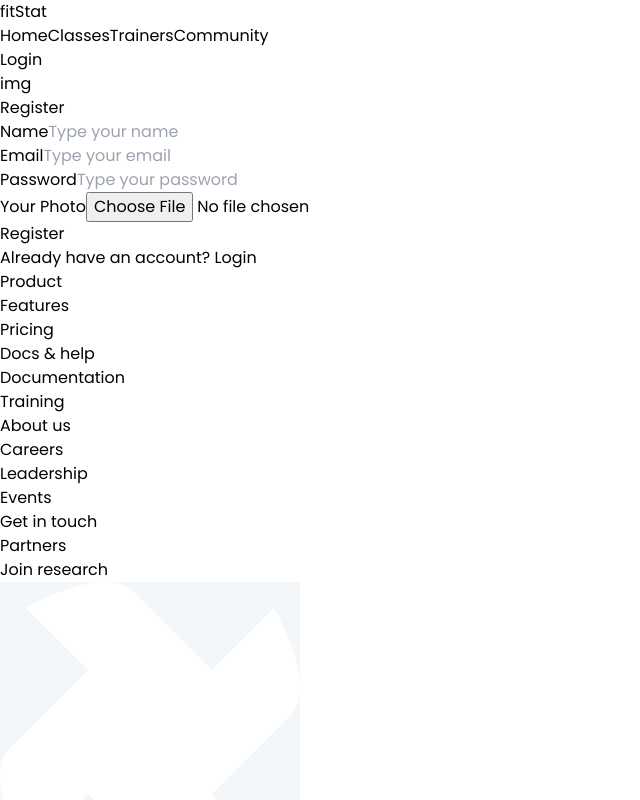
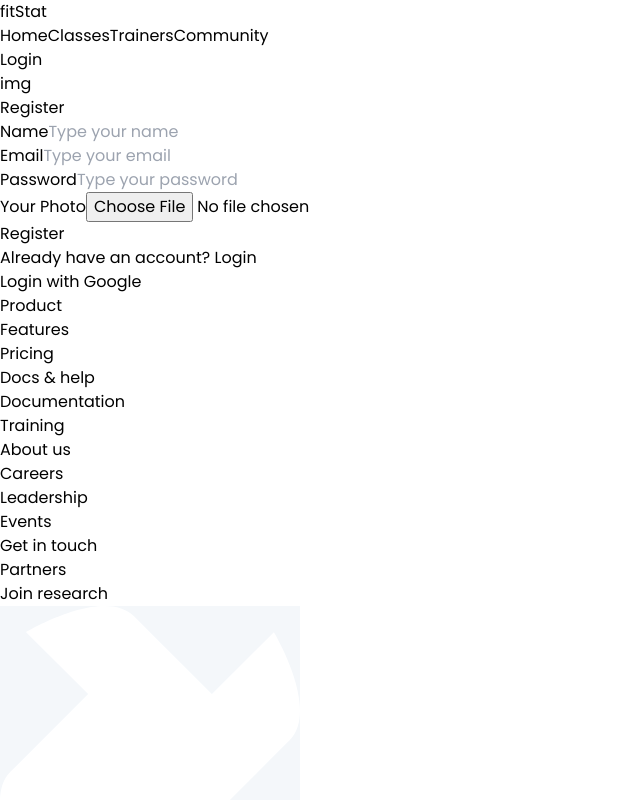
Before and after one commit to imran-binhasan/fitstat-client, a React (Vite) app: page /register in a window 1280 px wide. Shown: the top 800 px of the page, without its empty margins (0-640 px from the left). Built offline with nearby package versions, Linux system fonts and the light colour scheme; no server answers.

Commit message:
update auth add social logiin

```diff
--- /dev/null
+++ b/src/components/SocialLogin.jsx
@@ -0,0 +1,43 @@
+import Swal from "sweetalert2";
+import useAuth from "../hooks/useAuth";
+import useAxiosPublic from "../hooks/useAxiosPublic";
+
+const SocialLogin = () => {
+    const {googleLogin} = useAuth();
+    const axiosPublic = useAxiosPublic()
+    const handleGoogleLogin = async() => {
+        googleLogin()
+        .then( (res) => {
+           try {
+            axiosPublic.post('/users', {
+                name: res.user.displayName,
+                email: res.user.email,
+                photoURL: res.user.photoURL,
+                role:'member'
+              });
+              Swal.fire({
+                title: 'Successful',
+                text: `Welcome ${res.user.displayName}`,
+                icon: 'success',
+                confirmButtonText: 'Ok',
+            });
+           } catch (error) {
+            Swal.fire({
+                title: 'Successful',
+                text: `${error.message || 'Failed to login'}`,
+                icon: 'error',
+                confirmButtonText: 'Ok',
+            });
+           }
+        })
+
+    }
+
+    return (
+        <div>
+            <button onClick={handleGoogleLogin} className='px-4 py-1.5 m-2 rounded-md border'>Login with Google</button>
+        </div>
+    );
+};
+
+export default SocialLogin;
--- a/src/context/AuthProvider.jsx
+++ b/src/context/AuthProvider.jsx
@@ -1,20 +1,23 @@
 import { createContext, useEffect, useState } from "react";
 import {auth} from "../configs/firebase.config"
-import { createUserWithEmailAndPassword, onAuthStateChanged, signInWithEmailAndPassword, signInWithPopup, signOut, updateCurrentUser, updateProfile } from "firebase/auth";
+import { createUserWithEmailAndPassword, GoogleAuthProvider, onAuthStateChanged, signInWithEmailAndPassword, signInWithPopup, signOut, updateCurrentUser, updateProfile } from "firebase/auth";
 
 export const AuthContext = createContext(null)
 const AuthProvider = ({children}) => {
 
     const [user, setUser] = useState(null);
-    const [loading, setLoading] = useState(true)
+    const [loading, setLoading] = useState(true);
+    const googleProvider =new GoogleAuthProvider();
+
 
     const registerUser = (email, password) => {
         setLoading(true);
         return createUserWithEmailAndPassword(auth, email, password);
     }
 
-    const googlePopUp = () => {
-        return signInWithPopup(auth)
+    const googleLogin = () => {
+        setLoading(true);
+        return signInWithPopup(auth, googleProvider)
     }
 
     const loginUser = (email, password) => {
@@ -40,7 +43,7 @@ const AuthProvider = ({children}) => {
         return ()=> unsubscribe();
     },[user])
 
-    const authInfo = {registerUser, loginUser, updateUser, user, loading, setUser, setLoading, logOutUser}
+    const authInfo = {registerUser, loginUser, updateUser, user, loading, setUser, setLoading, logOutUser, googleLogin}
 
     return (
         <AuthContext.Provider value={authInfo}>
--- a/src/pages/Login/Login.jsx
+++ b/src/pages/Login/Login.jsx
@@ -2,6 +2,7 @@ import { useForm } from "react-hook-form";
 import { Link, useNavigate } from "react-router-dom";
 import useAuth from "../../hooks/useAuth";
 import Swal from 'sweetalert2'
+import SocialLogin from "../../components/SocialLogin";
 
 const Login = () => {
   const navigate = useNavigate();
@@ -74,7 +75,7 @@ const Login = () => {
             Don't have an account? <Link to="/register">Register</Link>
           </p>
           <div>
-            <button className="border px-3 py-1.5 m-2 rounded-md">Login with Google</button>
+           <SocialLogin/>
           </div>
         </div>
 
--- a/src/pages/Register/Register.jsx
+++ b/src/pages/Register/Register.jsx
@@ -3,6 +3,7 @@ import { Link, useNavigate } from "react-router-dom";
 import useAuth from "../../hooks/useAuth";
 import useAxiosPublic from "../../hooks/useAxiosPublic";
 import Swal from 'sweetalert2'
+import SocialLogin from "../../components/SocialLogin";
 
 const Register = () => {
   const { registerUser, updateUser } = useAuth();
@@ -134,6 +135,9 @@ const Register = () => {
           <p>
             Already have an account? <Link to="/login">Login</Link>
           </p>
+          <div>
+           <SocialLogin/>
+          </div>
         </div>
       </div>
     </div>
--- /dev/null
+++ b/src/pages/Trainers/ApplyForTrainer.jsx
@@ -0,0 +1,11 @@
+import React from 'react';
+
+const ApplyForTrainer = () => {
+    return (
+        <div>
+
+        </div>
+    );
+};
+
+export default ApplyForTrainer;
--- /dev/null
+++ b/src/pages/Trainers/TrainerBanner.jsx
@@ -0,0 +1,15 @@
+import React from 'react';
+import { Link } from 'react-router-dom';
+
+const TrainerBanner = () => {
+    return (
+        <div className='pt-20 flex justify-between items-center'>
+            <div className='border w-3/5 mx-auto'>
+                <h3>Be a Trainer</h3>
+                <Link>Start applying today</Link>
+            </div>
+        </div>
+    );
+};
+
+export default TrainerBanner;
--- a/src/pages/Trainers/Trainers.jsx
+++ b/src/pages/Trainers/Trainers.jsx
@@ -1,10 +1,12 @@
 import React from 'react';
+import TrainerBanner from './TrainerBanner';
 
 const Trainers = () => {
     return (
-        <div>
-            Trainers
-        </div>
+
+         <>
+            <TrainerBanner/>
+         </>
     );
 };
 
--- /dev/null
+++ b/src/routes/PublicRoute.jsx
@@ -0,0 +1,13 @@
+import { Navigate } from "react-router-dom";
+import useAuth from "../hooks/useAuth";
+
+const PublicRoute = ({children}) => {
+    const {user} = useAuth();
+    if(user){
+       return <Navigate to={'/'} />
+    }
+
+    return children
+}
+
+export default PublicRoute;
```
Also changed, not shown: src/routes/Router.jsx (+8 -2 lines).
